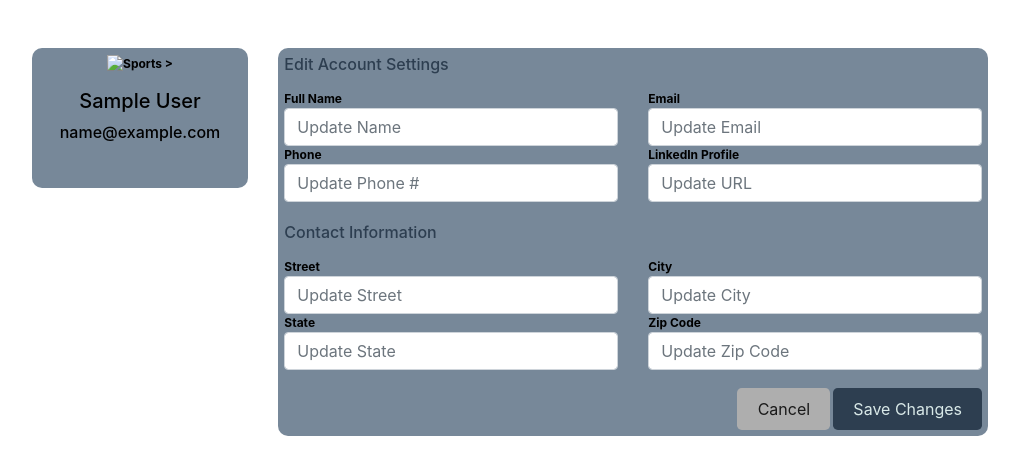
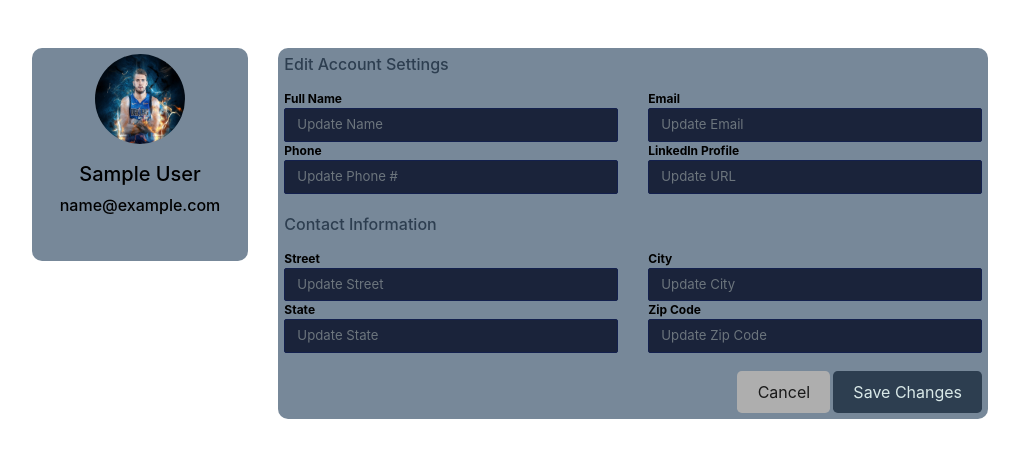
Before and after one commit to ncerros/BlogSports_Project-two, a Node server app: page /profile in a window 1280 px wide. Shown: the part 70-545 px from the top of the page, without its empty margins (130-1149 px from the left). Run offline with Node 20, Linux system fonts and the light colour scheme; the visitor is signed in with stand-in values (Sample User, id 1); data that the repository does not hold is empty; some libraries are stand-ins or nearby versions.

Commit message:
image fixed on profile

```diff
--- a/Main/public/css/style.css
+++ b/Main/public/css/style.css
@@ -21,14 +21,24 @@ header, .project:not(:last-child) {
 
   /* Profile css */
 
+.body {
+  margin-top: 20px;
+  color: rgb(4, 26, 34);
+  background: #0f1c3d;
+}
+
 .settings .user-profile {
   margin: 0 0 1rem 0;
   padding-bottom: 1rem;
   text-align: center;
 }
 
-.settings .user-profile .user-photo {
-  margin: 0 0 1rem 0;
+.settings .user-profile .user-photo img {
+  width: 90px;
+  height: 90px;
+  -webkit-border-radius: 100px;
+  -moz-border-radius: 100px;
+  border-radius: 100px;
 }
 
 .card {
@@ -41,4 +51,16 @@ header, .project:not(:last-child) {
   font-weight: bold;
 }
 
+.form-control {
+  border: 1px solid #13204d;
+  -webkit-border-radius: 2px;
+  -moz-border-radius: 2px;
+  border-radius: 2px;
+  font-size: .825rem;
+  background: #1a233a;
+  color: lightblue;
+}
+
+
+
 /* will be updating more on friday for profile */
--- a/Main/views/profile.handlebars
+++ b/Main/views/profile.handlebars
@@ -6,8 +6,9 @@
           <div class="settings">
             <div class="user-profile">
               <div class="user-photo">
-                <img src="" alt="Sports"> <!--/img/sports.jpg-->>
+                <img src="/img/magic.jpg" alt="Luka Magic">
               </div>
+              <br>
               <h5 class="user-name">
                 {{{name}}}
               </h5>
```
Also changed, not shown: Main/public/img/magic.jpg (added), Main/public/img/sports.jpg (deleted).
